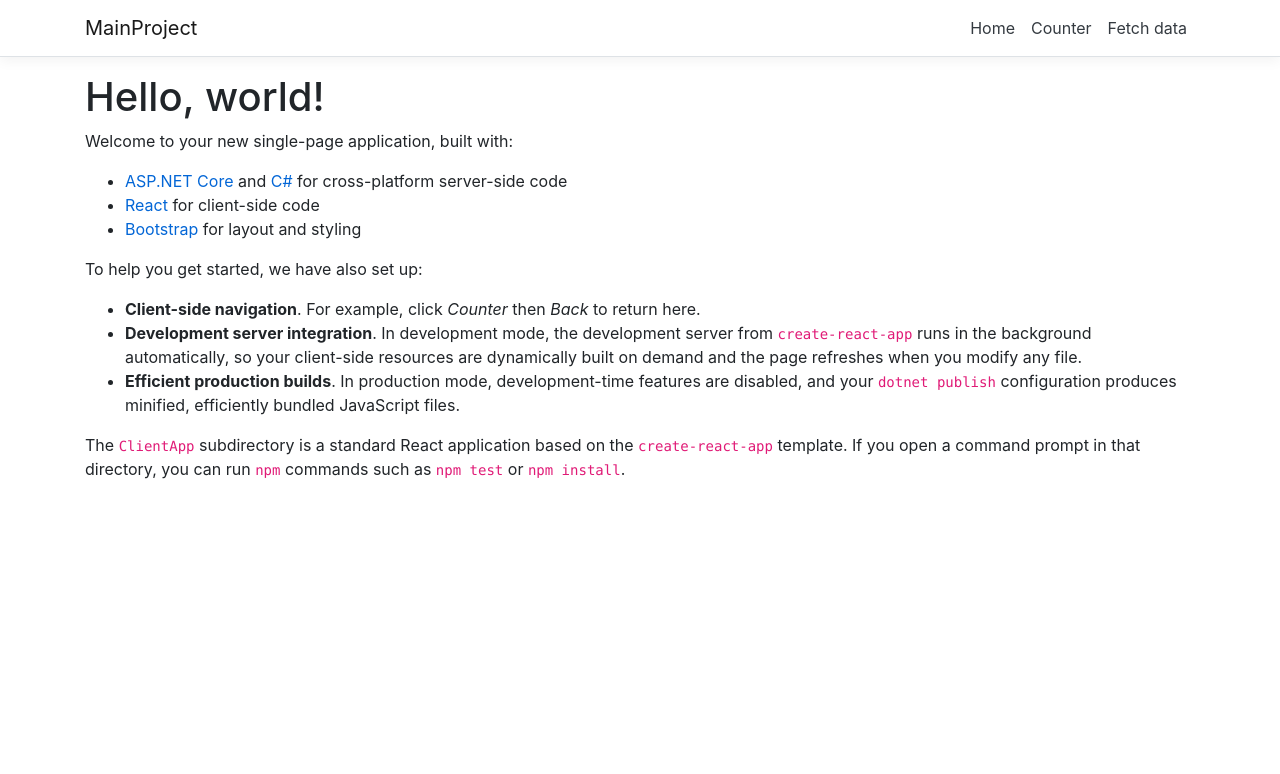
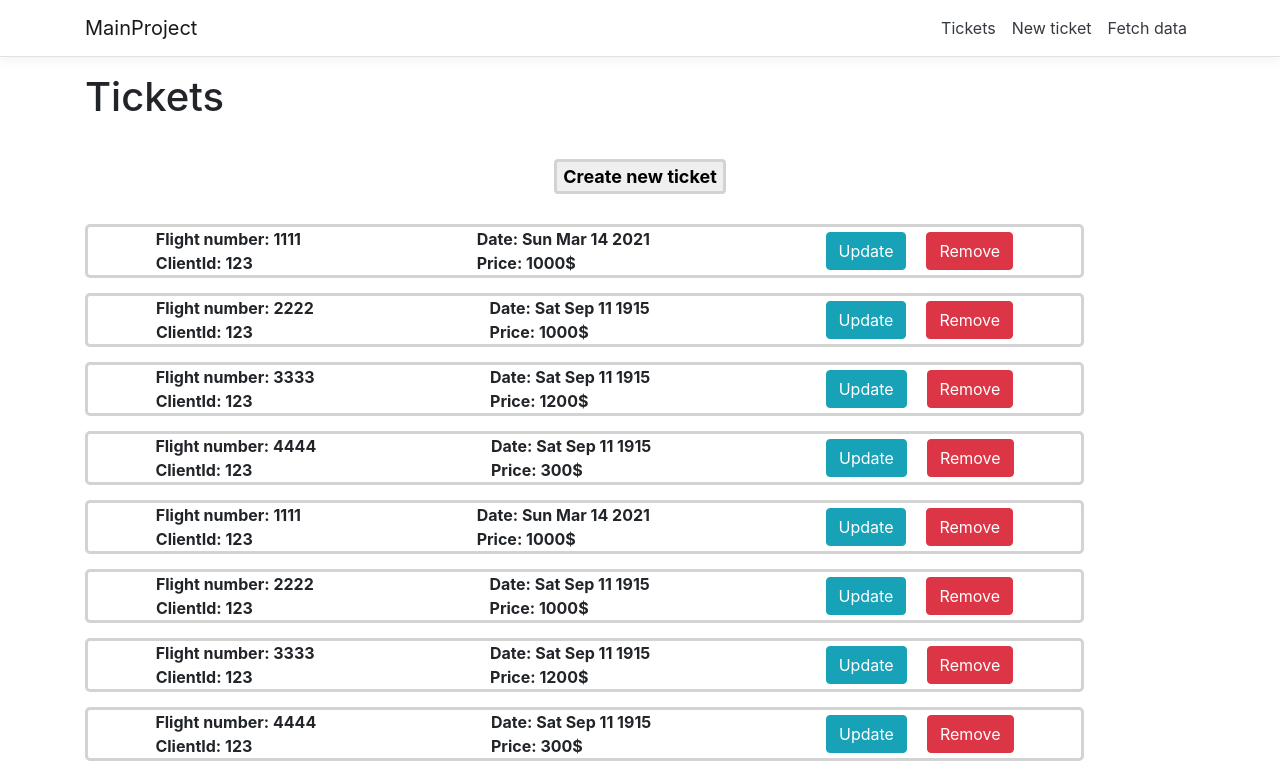
Before and after one commit to zalyz/Ded, a React (Create React App) app in the folder MainProject/MainProject/ClientApp/: page / in a window 1280 px wide. Shown: the top 774 px of the page. Built offline with nearby package versions, Linux system fonts and the light colour scheme.

Commit message:
feat: add CRUD for tickets

```diff
--- a/MainProject/MainProject/ClientApp/package.json
+++ b/MainProject/MainProject/ClientApp/package.json
@@ -17,11 +17,11 @@
   "devDependencies": {
     "ajv": "^6.9.1",
     "cross-env": "^5.2.0",
-    "typescript": "^3.7.5",
-    "eslint-config-react-app": "^5.2.0",
+    "eslint-config-react-app": "^5.2.1",
     "eslint-plugin-jsx-a11y": "^6.2.3",
     "nan": "^2.14.1",
-    "react-scripts": "^4.0.3"
+    "react-scripts": "^4.0.3",
+    "typescript": "^3.7.5"
   },
   "eslintConfig": {
     "extends": "react-app"
--- a/MainProject/MainProject/ClientApp/src/App.js
+++ b/MainProject/MainProject/ClientApp/src/App.js
@@ -1,22 +1,126 @@
-import React, { Component } from 'react';
-import { Route } from 'react-router';
+
+// export default class App extends Component {
+//   static displayName = App.name;
+//
+//   render () {
+//     return (
+//       <Layout>
+//         <Route exact path='/' component={Home} />
+//         <Route exact path='/new-ticket' component={CreateTicket} />
+//       </Layout>
+//     );
+//   }
+// }
+
+import React, {useState} from 'react';
+import { Route } from 'react-router-dom';
 import { Layout } from './components/Layout';
-import { Home } from './components/Home';
-import { FetchData } from './components/FetchData';
-import { Counter } from './components/Counter';
+import Home from './components/Home';
+import './custom.css'
+import CreateTicket from "./components/CreateTicket/CreateTicket";
 
-import './custom.css'
+export const MyContext = React.createContext(null);
 
-export default class App extends Component {
-  static displayName = App.name;
+const App = () => {
+  const [tickets, setTickets] = useState([
+    {
+      Id: 1,
+      FlightNumber: 1111,
+      ClientId: 123,
+      DepartureDate: new Date(2021, 2, 14),
+      Price: 1000
+    },
+    {
+      Id: 2,
+      FlightNumber: 2222,
+      ClientId: 123,
+      DepartureDate: new Date(10, 2, 2021),
+      Price: 1000
+    },
+    {
+      Id: 3,
+      FlightNumber: 3333,
+      ClientId: 123,
+      DepartureDate: new Date(10, 2, 2021),
+      Price: 1200
+    },
+    {
+      Id: 4,
+      FlightNumber: 4444,
+      ClientId: 123,
+      DepartureDate: new Date(10, 2, 2021),
+      Price: 300
+    },
+    {
+      Id: 5,
+      FlightNumber: 1111,
+      ClientId: 123,
+      DepartureDate: new Date(2021, 2, 14),
+      Price: 1000
+    },
+    {
+      Id: 6,
+      FlightNumber: 2222,
+      ClientId: 123,
+      DepartureDate: new Date(10, 2, 2021),
+      Price: 1000
+    },
+    {
+      Id: 7,
+      FlightNumber: 3333,
+      ClientId: 123,
+      DepartureDate: new Date(10, 2, 2021),
+      Price: 1200
+    },
+    {
+      Id: 8,
+      FlightNumber: 4444,
+      ClientId: 123,
+      DepartureDate: new Date(10, 2, 2021),
+      Price: 300
+    },
+    {
+      Id: 9,
+      FlightNumber: 1111,
+      ClientId: 123,
+      DepartureDate: new Date(2021, 2, 14),
+      Price: 1000
+    },
+    {
+      Id: 10,
+      FlightNumber: 2222,
+      ClientId: 123,
+      DepartureDate: new Date(10, 2, 2021),
+      Price: 1000
+    },
+    {
+      Id: 11,
+      FlightNumber: 3333,
+      ClientId: 123,
+      DepartureDate: new Date(10, 2, 2021),
+      Price: 1200
+    },
+    {
+      Id: 12,
+      FlightNumber: 4444,
+      ClientId: 123,
+      DepartureDate: new Date(10, 2, 2021),
+      Price: 300
+    }
+  ])
 
-  render () {
-    return (
-      <Layout>
-        <Route exact path='/' component={Home} />
-        <Route path='/counter' component={Counter} />
-        <Route path='/fetch-data' component={FetchData} />
-      </Layout>
-    );
-  }
-}
+  return (
+    <div>
+      <MyContext.Provider value={{
+        tickets, setTickets
+      }}>
+        <Layout>
+          <Route exact path='/' component={Home} />
+          <Route exact path='/new-ticket' component={CreateTicket} />
+        </Layout>
+      </MyContext.Provider>
+    </div>
+  );
+};
+
+export default App;
--- /dev/null
+++ b/MainProject/MainProject/ClientApp/src/components/CreateTicket/CreateTicket.js
@@ -0,0 +1,52 @@
+import React, {useContext, useState} from 'react';
+import './CreateTicket.styles.css'
+import {MyContext} from "../../App";
+import {useHistory} from "react-router-dom";
+
+const CreateTicket = () => {
+  const {tickets, setTickets} = useContext(MyContext)
+  const history = useHistory()
+  const [formValues, setFormValues] = useState({
+    FlightNumber: '',
+    ClientId: '',
+    DepartureDate: '',
+    Price: 500
+  })
+
+  const submitHandler = (event) => {
+   event.preventDefault()
+    setTickets([...tickets, {id: Math.random() * (99999999 - 1) + 1,
+      FlightNumber: formValues.FlightNumber,
+      ClientId: formValues.ClientId,
+      DepartureDate: formValues.DepartureDate,
+      Price: formValues.Price}])
+    history.push('/')
+  }
+
+  return (
+    <div className={'form-wrapper'}>
+      <form className={'form'} onSubmit={submitHandler}>
+        <h3>Create new ticket</h3>
+        <div className={'input-block'}>
+          <p>Flight number</p>
+          <input value={formValues.FlightNumber} onChange={(event) => setFormValues({...formValues, FlightNumber: event.target.value})} />
+        </div>
+        <div className={'input-block'}>
+          <p>Client id</p>
+          <input value={formValues.ClientId} onChange={(event) => setFormValues({...formValues, ClientId: event.target.value})} />
+        </div>
+        <div className={'input-block'}>
+          <p>Date</p>
+          <input type={'date'} value={formValues.DepartureDate} onChange={(event) => setFormValues({...formValues, DepartureDate: event.target.value})} />
+        </div>
+        <div className={'input-block'}>
+          <p>Price</p>
+          <input type={"number"} value={formValues.Price} onChange={(event) => setFormValues({...formValues, Price: event.target.value})} />
+        </div>
+        <button className={'form-submit'}>Create</button>
+      </form>
+    </div>
+  );
+};
+
+export default CreateTicket;
--- /dev/null
+++ b/MainProject/MainProject/ClientApp/src/components/CreateTicket/CreateTicket.styles.css
@@ -0,0 +1,36 @@
+.form-wrapper {
+  width: 100%;
+  height: 100%;
+  display: flex;
+  justify-content: center;
+  align-items: center;
+}
+
+.form {
+  display: flex;
+  flex-direction: column;
+  gap: 15px;
+  padding: 10px;
+  border: 1px lightgray solid;
+  box-shadow: 0 0 10px lightgray;
+  border-radius: 5px;
+  align-items: center;
+}
+
+.input-block {
+  min-width: 350px;
+  display: flex;
+  justify-content: space-between;
+}
+
+input {
+  border: 1px solid #232121;
+  border-radius: 3px;
+  box-shadow: 0 0 5px lightgray;
+  outline: none;
+}
+
+.form-submit {
+  border: 3px solid lightgray;
+  border-radius: 5px;
+}
--- a/MainProject/MainProject/ClientApp/src/components/Home.js
+++ b/MainProject/MainProject/ClientApp/src/components/Home.js
@@ -1,26 +1,65 @@
-import React, { Component } from 'react';
+// import React, { Component } from 'react';
+//
+// export class Home extends Component {
+//   static displayName = Home.name;
+//
+//   render () {
+//     return (
+//       <div>
+//         <h1>Test test</h1>
+//         <p>Welcome to your new single-page application, built with:</p>
+//         <ul>
+//           <li><a href='https://get.asp.net/'>ASP.NET Core</a> and <a href='https://msdn.microsoft.com/en-us/library/67ef8sbd.aspx'>C#</a> for cross-platform server-side code</li>
+//           <li><a href='https://facebook.github.io/react/'>React</a> for client-side code</li>
+//           <li><a href='http://getbootstrap.com/'>Bootstrap</a> for layout and styling</li>
+//         </ul>
+//         <p>To help you get started, we have also set up:</p>
+//         <ul>
+//           <li><strong>Client-side navigation</strong>. For example, click <em>Counter</em> then <em>Back</em> to return here.</li>
+//           <li><strong>Development server integration</strong>. In development mode, the development server from <code>create-react-app</code> runs in the background automatically, so your client-side resources are dynamically built on demand and the page refreshes when you modify any file.</li>
+//           <li><strong>Efficient production builds</strong>. In production mode, development-time features are disabled, and your <code>dotnet publish</code> configuration produces minified, efficiently bundled JavaScript files.</li>
+//         </ul>
+//         <p>The <code>ClientApp</code> subdirectory is a standard React application based on the <code>create-react-app</code> template. If you open a command prompt in that directory, you can run <code>npm</code> commands such as <code>npm test</code> or <code>npm install</code>.</p>
+//       </div>
+//     );
+//   }
+// }
 
-export class Home extends Component {
-  static displayName = Home.name;
+import React, {useContext} from 'react';
+import './Ticket/Home.styles.css'
+import Ticket from "./Ticket/Ticket";
+import {useHistory} from "react-router-dom";
+import {MyContext} from "../App";
 
-  render () {
-    return (
-      <div>
-        <h1>Hello, world!</h1>
-        <p>Welcome to your new single-page application, built with:</p>
-        <ul>
-          <li><a href='https://get.asp.net/'>ASP.NET Core</a> and <a href='https://msdn.microsoft.com/en-us/library/67ef8sbd.aspx'>C#</a> for cross-platform server-side code</li>
-          <li><a href='https://facebook.github.io/react/'>React</a> for client-side code</li>
-          <li><a href='http://getbootstrap.com/'>Bootstrap</a> for layout and styling</li>
-        </ul>
-        <p>To help you get started, we have also set up:</p>
-        <ul>
-          <li><strong>Client-side navigation</strong>. For example, click <em>Counter</em> then <em>Back</em> to return here.</li>
-          <li><strong>Development server integration</strong>. In development mode, the development server from <code>create-react-app</code> runs in the background automatically, so your client-side resources are dynamically built on demand and the page refreshes when you modify any file.</li>
-          <li><strong>Efficient production builds</strong>. In production mode, development-time features are disabled, and your <code>dotnet publish</code> configuration produces minified, efficiently bundled JavaScript files.</li>
-        </ul>
-        <p>The <code>ClientApp</code> subdirectory is a standard React application based on the <code>create-react-app</code> template. If you open a command prompt in that directory, you can run <code>npm</code> commands such as <code>npm test</code> or <code>npm install</code>.</p>
+const Home = () => {
+  const {tickets, setTickets} = useContext(MyContext)
+  const history = useHistory()
+
+  const clickCreateNewTicketButtonHandler = () => {
+    history.push('/new-ticket')
+  }
+
+  return (
+    <div className={'home-wrapper'}>
+     <div>
+       <h1>Tickets</h1>
+     </div>
+      <button className={'home__create-ticket'} onClick={clickCreateNewTicketButtonHandler}>Create new ticket</button>
+      <div className={'home__wrapper'}>
+        {tickets.map((ticket) => (
+          <Ticket key={ticket.Id}
+              Id={ticket.Id}
+              FlightNumber={ticket.FlightNumber}
+              ClientId={ticket.ClientId}
+              DepartureDate={ticket.DepartureDate}
+              Price={ticket.Price}
+              tickets={tickets}
+              setTickets={setTickets}
+          />
+        ))}
       </div>
-    );
-  }
-}
+    </div>
+  );
+};
+
+export default Home;
--- a/MainProject/MainProject/ClientApp/src/components/NavMenu.css
+++ b/MainProject/MainProject/ClientApp/src/components/NavMenu.css
@@ -16,3 +16,7 @@ html {
 .box-shadow {
   box-shadow: 0 .25rem .75rem rgba(0, 0, 0, .05);
 }
+
+.active-link {
+  color: orange;
+}
--- a/MainProject/MainProject/ClientApp/src/components/NavMenu.js
+++ b/MainProject/MainProject/ClientApp/src/components/NavMenu.js
@@ -31,10 +31,10 @@ export class NavMenu extends Component {
             <Collapse className="d-sm-inline-flex flex-sm-row-reverse" isOpen={!this.state.collapsed} navbar>
               <ul className="navbar-nav flex-grow">
                 <NavItem>
-                  <NavLink tag={Link} className="text-dark" to="/">Home</NavLink>
+                  <NavLink tag={Link} className="text-dark" to="/">Tickets</NavLink>
                 </NavItem>
                 <NavItem>
-                  <NavLink tag={Link} className="text-dark" to="/counter">Counter</NavLink>
+                  <NavLink tag={Link} className="text-dark" to="/new-ticket">New ticket</NavLink>
                 </NavItem>
                 <NavItem>
                   <NavLink tag={Link} className="text-dark" to="/fetch-data">Fetch data</NavLink>
--- /dev/null
+++ b/MainProject/MainProject/ClientApp/src/components/Ticket/Home.styles.css
@@ -0,0 +1,43 @@
+.home-wrapper {
+  width: 100%;
+  display: flex;
+  flex-direction: column;
+  gap: 30px;
+  margin-bottom: 50px;
+}
+
+.home__wrapper {
+  display: flex;
+  flex-direction: column;
+  gap: 15px;
+}
+
+.home__ticket {
+  width: 90%;
+  border: 3px solid lightgray;
+  border-radius: 5px;
+  display: flex;
+  justify-content: space-around;
+  align-items: center;
+  gap: 40px;
+}
+
+p {
+  margin: 0;
+  font-size: 16px;
+  font-weight: bold;
+}
+
+.home-ticket__button-wrapper {
+  float: right;
+  display: flex;
+  gap: 20px;
+}
+
+.home__create-ticket {
+  align-self: center;
+  border: 3px solid lightgray;
+  border-radius: 4px;
+  font-weight: bold;
+  font-size: 18px;
+}
--- /dev/null
+++ b/MainProject/MainProject/ClientApp/src/components/Ticket/Ticket.js
@@ -0,0 +1,27 @@
+import React from 'react';
+
+const Ticket = ({Id, FlightNumber, ClientId, DepartureDate, Price, tickets, setTickets}) => {
+  const clickRemoveButtonHandler = () => {
+    const newArr = tickets.filter((ticket) => ticket.Id !== Id)
+    setTickets(newArr)
+  }
+
+  return (
+    <div className={'home__ticket'}>
+      <div>
+        <p>Flight number: {FlightNumber}</p>
+        <p>ClientId: {ClientId}</p>
+      </div>
+      <div>
+        <p>Date: {new Date(DepartureDate).toDateString()}</p>
+        <p>Price: {Price}$</p>
+      </div>
+      <div className={'home-ticket__button-wrapper'}>
+        <button className={'btn btn-info'}>Update</button>
+        <button className={'btn btn-danger'} onClick={clickRemoveButtonHandler}>Remove</button>
+      </div>
+    </div>
+  );
+};
+
+export default Ticket;
```
Also changed, not shown: MainProject/MainProject/ClientApp/src/components/UpdateTicket/UpdateTicket.js (added), MainProject/MainProject/ClientApp/src/components/UpdateTicket/UpdateTicket.styles.css (added), 2 other files (tests, documents, lock files or other folders).
